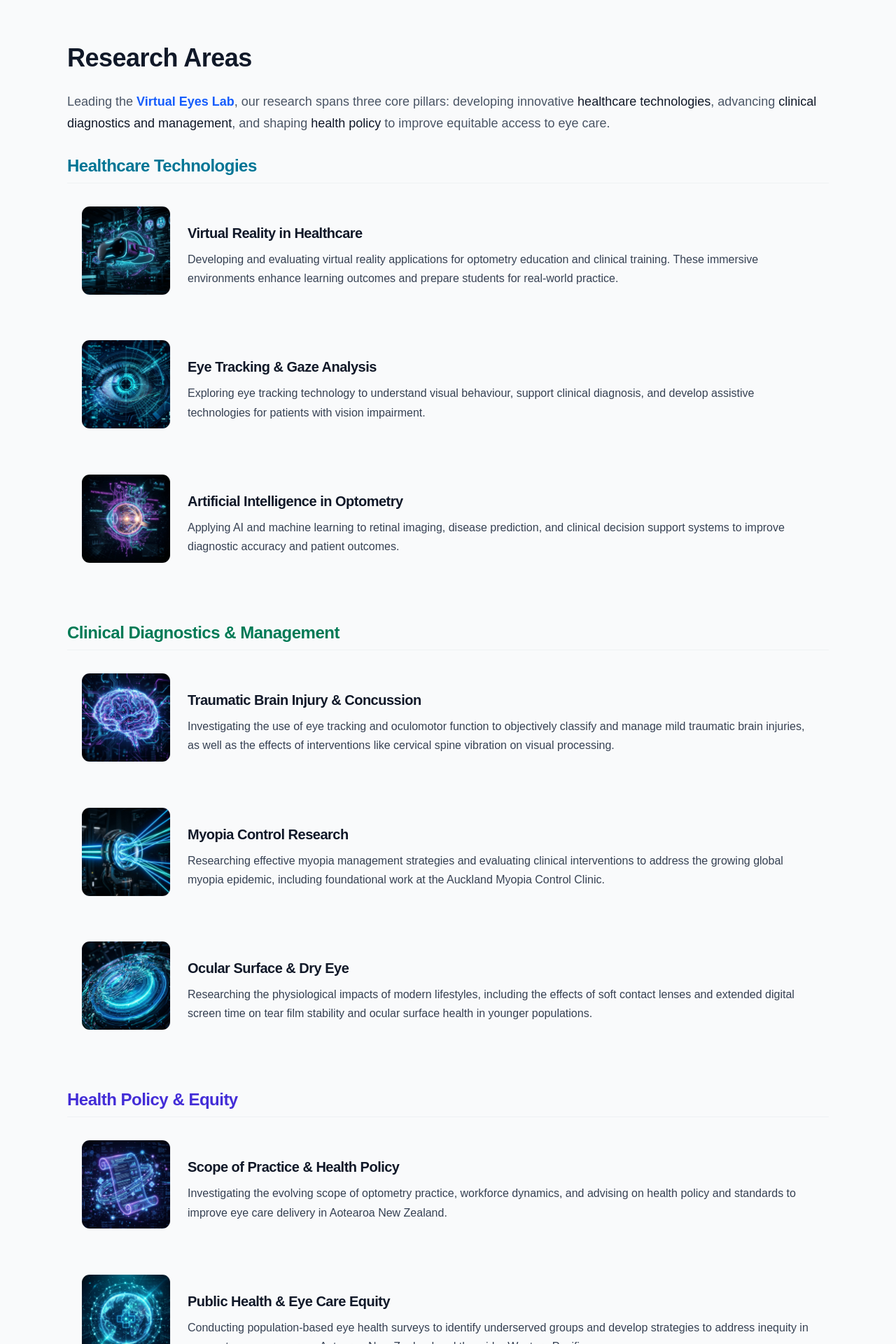
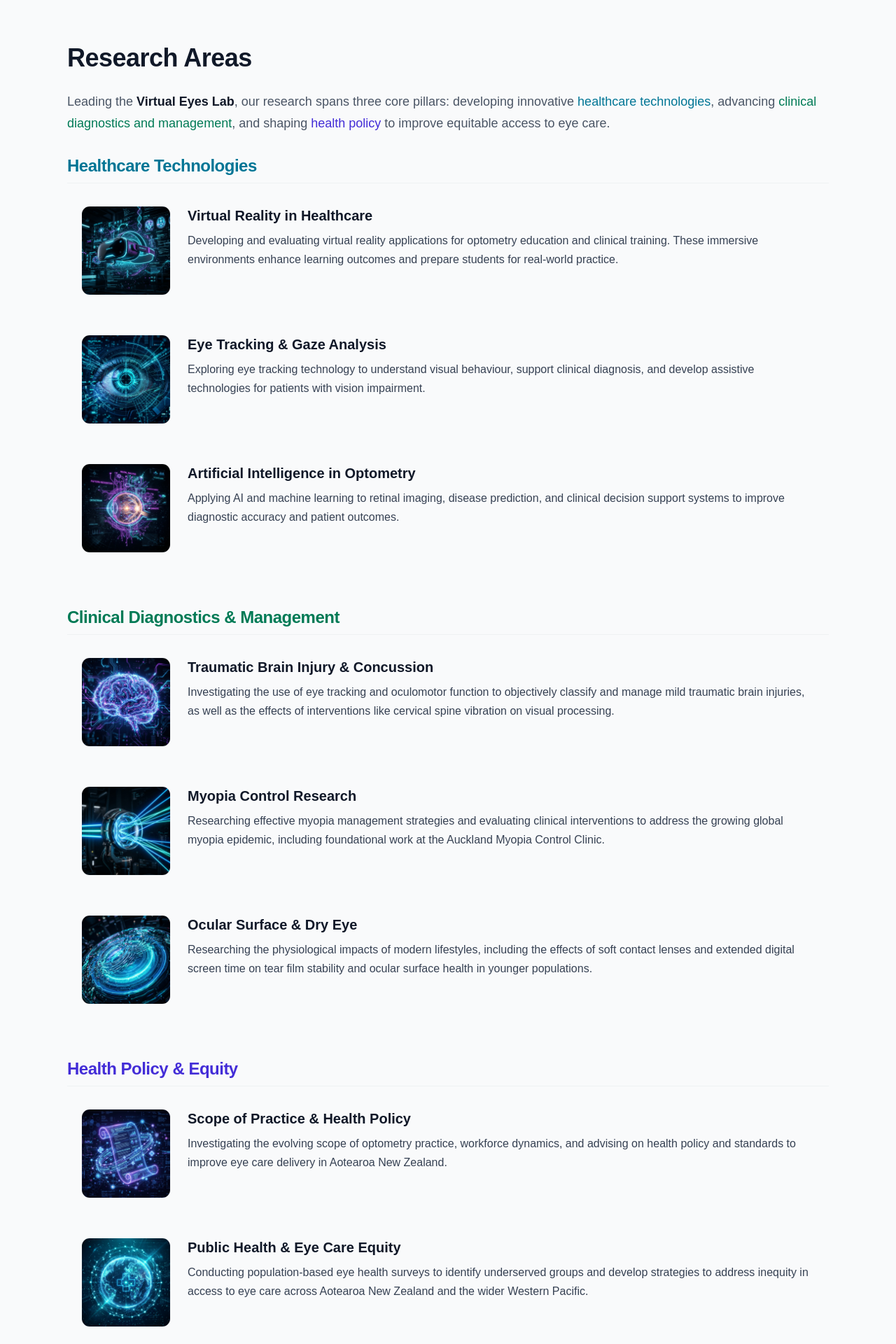
Before and after one commit to fillupt/Work-Website, a Next.js app: page / in a window 1280 px wide. Shown: the part 860-2780 px from the top of the page at 70% size. Built offline with nearby package versions, Linux system fonts and the light colour scheme; no server answers.

Commit message:
aligned images and colour consistency

```diff
--- a/app/components/SupervisionRoster.tsx
+++ b/app/components/SupervisionRoster.tsx
@@ -88,7 +88,7 @@ const getCategoryStyles = (category: string) => {
 };
 
 export default function SupervisionRoster() {
-  const [activeCategory, setActiveCategory] = useState('Current PhD');
+  const [activeCategory, setActiveCategory] = useState('All');
   const [searchQuery, setSearchQuery] = useState('');
 
   const filteredStudents = students.filter(s => {
--- a/app/page.tsx
+++ b/app/page.tsx
@@ -192,7 +192,7 @@ export default function Home() {
                 Research Areas
               </h2>
               <p className="text-gray-600 dark:text-gray-400 text-base md:text-lg leading-relaxed mb-8 sm:mb-10">
-                Leading the <span className="font-semibold text-blue-600 dark:text-blue-400">Virtual Eyes Lab</span>, our research spans three core pillars: developing innovative <span className="font-medium text-gray-900 dark:text-gray-200">healthcare technologies</span>, advancing <span className="font-medium text-gray-900 dark:text-gray-200">clinical diagnostics and management</span>, and shaping <span className="font-medium text-gray-900 dark:text-gray-200">health policy</span> to improve equitable access to eye care.
+                Leading the <span className="font-semibold text-gray-900 dark:text-white">Virtual Eyes Lab</span>, our research spans three core pillars: developing innovative <span className="font-medium font-bold text-cyan-700 dark:text-cyan-400t-gray-900 dark:text-gray-200">healthcare technologies</span>, advancing <span className="font-medium font-bold text-emerald-700 dark:text-emerald-400">clinical diagnostics and management</span>, and shaping <span className="font-medium font-bold text-indigo-700 dark:text-indigo-400">health policy</span> to improve equitable access to eye care.
               </p>
               <div className="space-y-10 animate-stagger">
                 {/* Healthcare Technologies Group */}
@@ -213,9 +213,9 @@ export default function Home() {
                       />
                     </div>
                     <div>
-                      <h3 className="text-xl font-semibold text-gray-900 dark:text-white mb-2 group-hover:text-cyan-600 dark:group-hover:text-cyan-400 transition-colors">
+                      <h4 className="text-xl font-semibold text-gray-900 dark:text-white mb-2 group-hover:text-cyan-600 dark:group-hover:text-cyan-400 transition-colors">
                         Virtual Reality in Healthcare
-                      </h3>
+                      </h4>
                       <p className="text-gray-700 dark:text-gray-300 leading-relaxed">
                         Developing and evaluating virtual reality applications for optometry education and clinical training. These immersive environments enhance learning outcomes and prepare students for real-world practice.
                       </p>
@@ -235,9 +235,9 @@ export default function Home() {
                       />
                     </div>
                     <div>
-                      <h3 className="text-xl font-semibold text-gray-900 dark:text-white mb-2 group-hover:text-blue-600 dark:group-hover:text-blue-400 transition-colors">
+                      <h4 className="text-xl font-semibold text-gray-900 dark:text-white mb-2 group-hover:text-blue-600 dark:group-hover:text-blue-400 transition-colors">
                         Eye Tracking & Gaze Analysis
-                      </h3>
+                      </h4>
                       <p className="text-gray-700 dark:text-gray-300 leading-relaxed">
                         Exploring eye tracking technology to understand visual behaviour, support clinical diagnosis, and develop assistive technologies for patients with vision impairment.
                       </p>
@@ -257,9 +257,9 @@ export default function Home() {
                       />
                     </div>
                     <div>
-                      <h3 className="text-xl font-semibold text-gray-900 dark:text-white mb-2 group-hover:text-purple-600 dark:group-hover:text-purple-400 transition-colors">
+                      <h4 className="text-xl font-semibold text-gray-900 dark:text-white mb-2 group-hover:text-purple-600 dark:group-hover:text-purple-400 transition-colors">
                         Artificial Intelligence in Optometry
-                      </h3>
+                      </h4>
                       <p className="text-gray-700 dark:text-gray-300 leading-relaxed">
                         Applying AI and machine learning to retinal imaging, disease prediction, and clinical decision support systems to improve diagnostic accuracy and patient outcomes.
                       </p>
@@ -285,9 +285,9 @@ export default function Home() {
                       />
                     </div>
                     <div>
-                      <h3 className="text-xl font-semibold text-gray-900 dark:text-white mb-2 group-hover:text-pink-600 dark:group-hover:text-pink-400 transition-colors">
+                      <h4 className="text-xl font-semibold text-gray-900 dark:text-white mb-2 group-hover:text-pink-600 dark:group-hover:text-pink-400 transition-colors">
                         Traumatic Brain Injury & Concussion
-                      </h3>
+                      </h4>
                       <p className="text-gray-700 dark:text-gray-300 leading-relaxed">
                         Investigating the use of eye tracking and oculomotor function to objectively classify and manage mild traumatic brain injuries, as well as the effects of interventions like cervical spine vibration on visual processing.
                       </p>
@@ -307,9 +307,9 @@ export default function Home() {
                       />
                     </div>
                     <div>
-                      <h3 className="text-xl font-semibold text-gray-900 dark:text-white mb-2 group-hover:text-teal-600 dark:group-hover:text-teal-400 transition-colors">
+                      <h4 className="text-xl font-semibold text-gray-900 dark:text-white mb-2 group-hover:text-teal-600 dark:group-hover:text-teal-400 transition-colors">
                         Myopia Control Research
-                      </h3>
+                      </h4>
                       <p className="text-gray-700 dark:text-gray-300 leading-relaxed">
                         Researching effective myopia management strategies and evaluating clinical interventions to address the growing global myopia epidemic, including foundational work at the Auckland Myopia Control Clinic.
                       </p>
@@ -329,9 +329,9 @@ export default function Home() {
                       />
                     </div>
                     <div>
-                      <h3 className="text-xl font-semibold text-gray-900 dark:text-white mb-2 group-hover:text-emerald-600 dark:group-hover:text-emerald-400 transition-colors">
+                      <h4 className="text-xl font-semibold text-gray-900 dark:text-white mb-2 group-hover:text-emerald-600 dark:group-hover:text-emerald-400 transition-colors">
                         Ocular Surface & Dry Eye
-                      </h3>
+                      </h4>
                       <p className="text-gray-700 dark:text-gray-300 leading-relaxed">
                         Researching the physiological impacts of modern lifestyles, including the effects of soft contact lenses and extended digital screen time on tear film stability and ocular surface health in younger populations.
                       </p>
@@ -357,9 +357,9 @@ export default function Home() {
                       />
                     </div>
                     <div>
-                      <h3 className="text-xl font-semibold text-gray-900 dark:text-white mb-2 group-hover:text-indigo-600 dark:group-hover:text-indigo-400 transition-colors">
+                      <h4 className="text-xl font-semibold text-gray-900 dark:text-white mb-2 group-hover:text-indigo-600 dark:group-hover:text-indigo-400 transition-colors">
                         Scope of Practice & Health Policy
-                      </h3>
+                      </h4>
                       <p className="text-gray-700 dark:text-gray-300 leading-relaxed">
                         Investigating the evolving scope of optometry practice, workforce dynamics, and advising on health policy and standards to improve eye care delivery in Aotearoa New Zealand.
                       </p>
@@ -379,9 +379,9 @@ export default function Home() {
                       />
                     </div>
                     <div>
-                      <h3 className="text-xl font-semibold text-gray-900 dark:text-white mb-2 group-hover:text-amber-600 dark:group-hover:text-amber-400 transition-colors">
+                      <h4 className="text-xl font-semibold text-gray-900 dark:text-white mb-2 group-hover:text-amber-600 dark:group-hover:text-amber-400 transition-colors">
                         Public Health & Eye Care Equity
-                      </h3>
+                      </h4>
                       <p className="text-gray-700 dark:text-gray-300 leading-relaxed">
                         Conducting population-based eye health surveys to identify underserved groups and develop strategies to address inequity in access to eye care across Aotearoa New Zealand and the wider Western Pacific.
                       </p>
```
